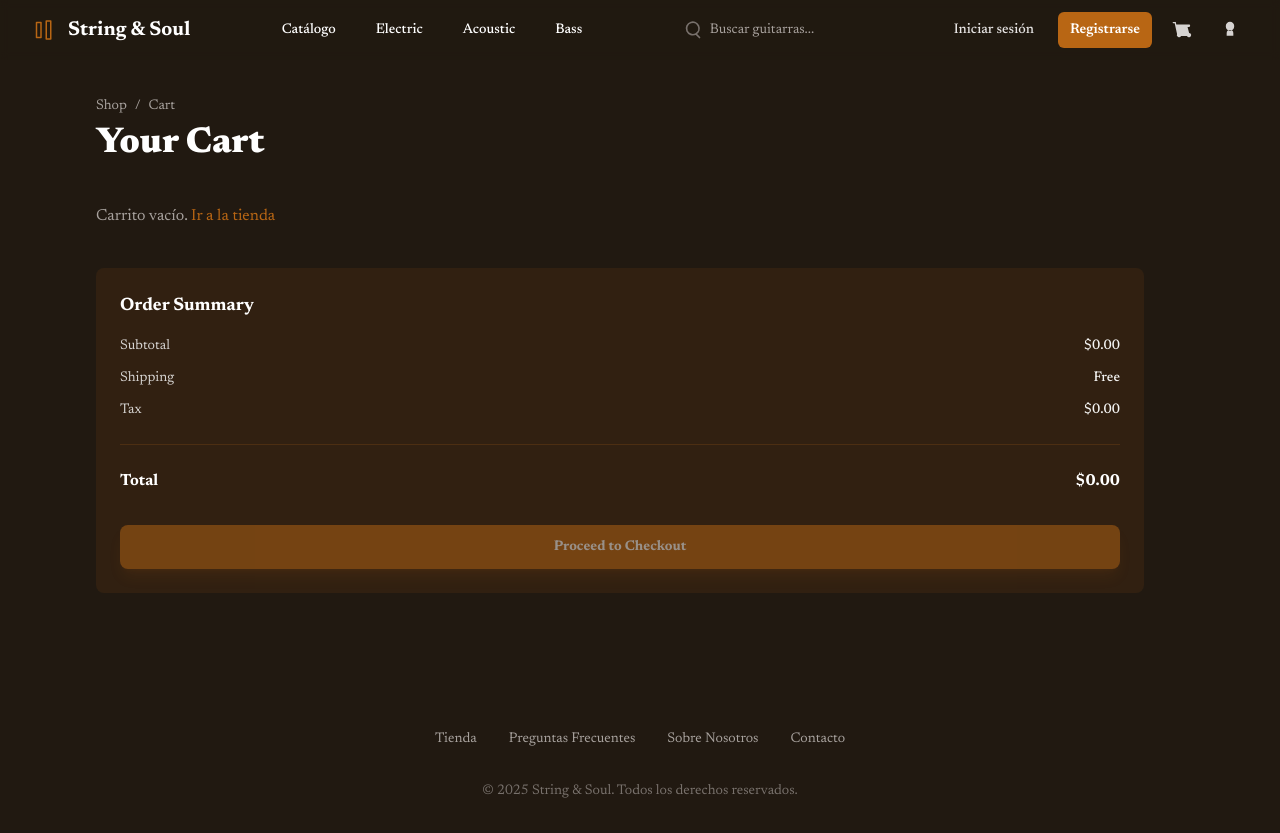
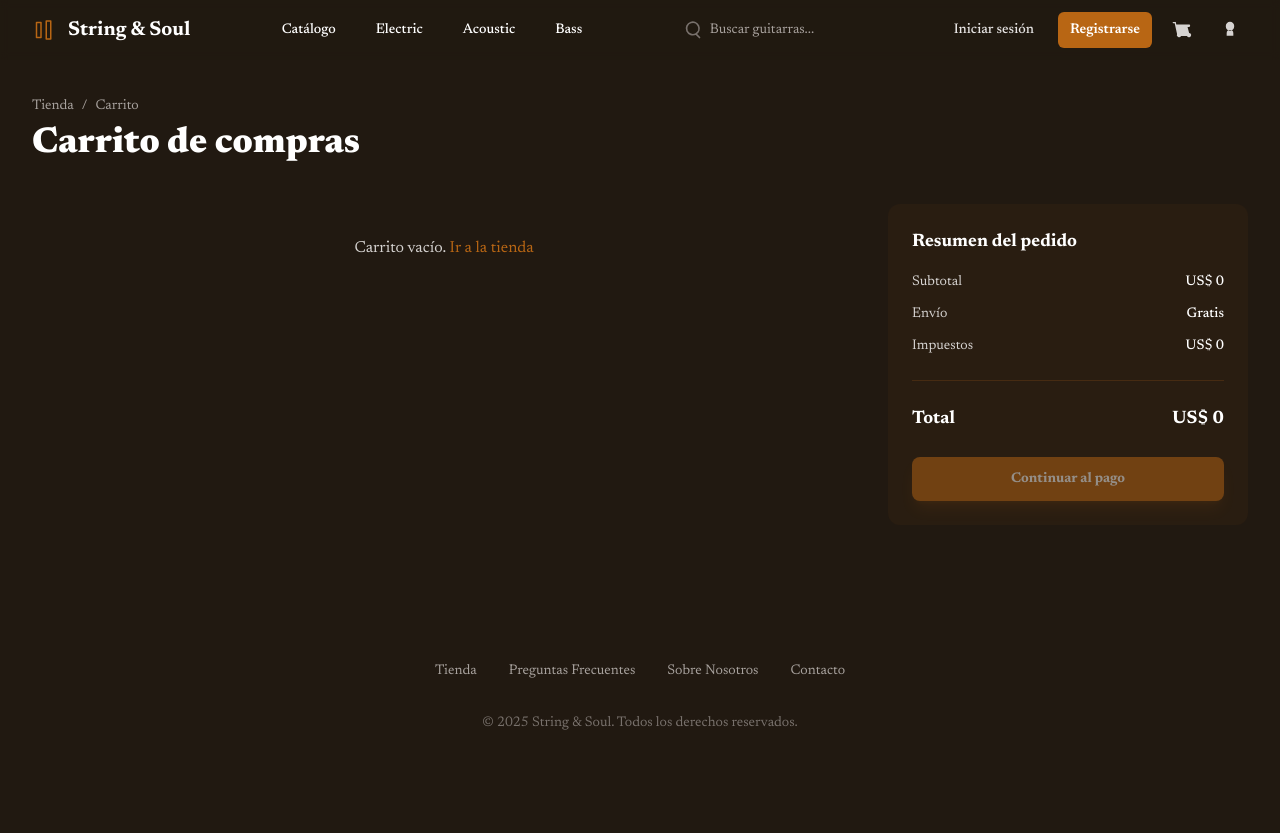
Before and after one commit to romanhubUADE/proyectoAPI_FRONT, a React (Vite) app in the folder React Fetch/client/: page /cart in a window 1280 px wide. After the commit the page ends 800 px from the top, so only its background shows below. Built offline with nearby package versions, Linux system fonts and the light colour scheme.

Commit message:
arregle el carrito tmb

```diff
--- a/React Fetch/client/src/pages/CartPage.jsx
+++ b/React Fetch/client/src/pages/CartPage.jsx
@@ -1,7 +1,12 @@
 import { Link, useNavigate } from "react-router-dom";
 import { useShop } from "../context/ShopContext.jsx";
 
-const fmt = n => `$${Number(n).toFixed(2)}`;
+const fmt = (n) =>
+  new Intl.NumberFormat("es-AR", {
+    style: "currency",
+    currency: "USD",
+    minimumFractionDigits: 0,
+  }).format(Number(n || 0));
 
 export default function CartPage() {
   const { state, dispatch, priceWithDiscount } = useShop();
@@ -9,122 +14,142 @@ export default function CartPage() {
 
   const items = state.cart ?? [];
   const subtotal = items.reduce((t, i) => t + priceWithDiscount(i) * i.qty, 0);
-
   const setQty = (id, qty) =>
     dispatch({ type: "SET_QTY", payload: { id, qty: Math.max(1, qty | 0) } });
 
+  // ---- helper: obtiene imagen confiable para cada item ----
+  const getItemImage = (item) => {
+    const prod =
+      state.products?.find((p) => String(p.id) === String(item.id)) || null;
     return (
-    <main className="bg-background-light dark:bg-background-dark text-stone-200">
-      <div className="mx-auto max-w-6xl px-4 sm:px-6 lg:px-8 py-10">
-        {/* migas */}
+      item.image ||
+      item.images?.[0] ||
+      prod?.image ||
+      prod?.images?.[0] ||
+      "" // poné aquí un placeholder si querés, ej: "/img/placeholder.jpg"
+    );
+  };
+
+  return (
+    <main className="bg-background-light text-white dark:bg-background-dark">
+      <div className="mx-auto max-w-7xl px-6 py-10 lg:px-8">
+        {/* Migas */}
         <p className="text-sm text-stone-400">
-          <Link to="/catalog" className="hover:text-primary">Shop</Link>
+          <Link to="/catalog" className="hover:text-primary">Tienda</Link>
           <span className="mx-2">/</span>
-          Cart
+          Carrito
         </p>
 
-        <h1 className="mt-2 text-4xl font-extrabold text-white">Your Cart</h1>
+        <h1 className="mt-2 text-4xl font-extrabold">Carrito de compras</h1>
 
-        {/* layout principal */}
-        <div className="mt-10 grid grid-cols-1 gap-10 lg:grid-cols-3">
-          {/* LISTA */}
-          <section className="lg:col-span-2">
+        {/* ===== Layout principal en 12 columnas ===== */}
+        <div className="mt-10 grid gap-8 lg:[grid-template-columns:minmax(0,1fr)_360px]">
+          {/* LISTA (izquierda) */}
+          <aside className="lg:col-start-1 lg:row-start-1 lg:sticky lg:top-24 h-max bg-transparent border-none rounded-none p-0">
+            <section className="lg:col-span-8">
               {items.length ? (
-              <ul className="divide-y divide-primary/20">
-                {items.map((i) => (
-                  <li key={i.id} className="py-8">
-                    <div className="flex items-center gap-6">
+                <ul className="divide-y divide-white/10">
+                  {items.map((i) => {
+                    const img = getItemImage(i);
+                    return (
+                      <li key={i.id} className="py-6 first:border-t first:border-white/10">
+                        <div className="grid grid-cols-[96px,1fr,auto] items-center gap-6">
                           <Link
                             to={`/product/${i.id}`}
-                        className="block h-32 w-32 flex-shrink-0 overflow-hidden rounded-lg bg-stone-800"
+                            className="h-24 w-24 overflow-hidden rounded-lg bg-stone-800"
                           >
                             <img
-                          src={i.image}
+                              src={img}
                               alt={i.name}
+                              loading="lazy"
                               className="h-full w-full object-cover"
                             />
                           </Link>
 
-                      <div className="flex-1">
-                        <div className="flex items-start justify-between gap-4">
-                          <div>
+                          <div className="flex flex-col gap-2">
                             <Link
                               to={`/product/${i.id}`}
-                              className="text-lg font-semibold text-white hover:text-primary"
+                              className="text-lg font-semibold hover:text-primary"
                             >
                               {i.name}
                             </Link>
-                            <p className="mt-1 text-sm text-stone-400">
-                              {i.category}
-                            </p>
-                          </div>
-                          <p className="text-lg font-semibold text-white">
-                            {fmt(priceWithDiscount(i) * i.qty)}
-                          </p>
-                        </div>
+                            <p className="text-sm text-stone-400">{i.category}</p>
 
-                        <div className="mt-4 flex items-center justify-between">
-                          <div className="flex items-center gap-3">
+                            <div className="mt-1 flex items-center gap-3">
                               <button
                                 onClick={() => setQty(i.id, i.qty - 1)}
                                 className="h-8 w-8 rounded-full ring-1 ring-primary/30 hover:bg-primary/20"
-                              aria-label="decrease"
+                                aria-label="disminuir"
                               >
                                 −
                               </button>
                               <input
                                 value={i.qty}
-                              onChange={(e) => setQty(i.id, Number(e.target.value))}
+                                onChange={(e) =>
+                                  setQty(i.id, Number(e.target.value))
+                                }
                                 className="w-12 rounded-md border border-primary/30 bg-transparent p-1 text-center"
                               />
                               <button
                                 onClick={() => setQty(i.id, i.qty + 1)}
                                 className="h-8 w-8 rounded-full ring-1 ring-primary/30 hover:bg-primary/20"
-                              aria-label="increase"
+                                aria-label="aumentar"
                               >
                                 +
                               </button>
-                          </div>
 
                               <button
-                            onClick={() => dispatch({ type: "REMOVE", payload: i.id })}
-                            className="text-sm text-stone-400 hover:text-primary"
+                                onClick={() =>
+                                  dispatch({ type: "REMOVE", payload: i.id })
+                                }
+                                className="ml-3 text-sm text-stone-400 hover:text-primary"
                               >
-                            Remove
+                                Quitar
                               </button>
                             </div>
                           </div>
+
+                          <p className="text-right text-lg font-semibold">
+                            {fmt(priceWithDiscount(i) * i.qty)}
+                          </p>
                         </div>
                       </li>
-                ))}
+                    );
+                  })}
                 </ul>
               ) : (
-              <p className="text-stone-400">Carrito vacío. <Link className="text-primary" to="/catalog">Ir a la tienda</Link></p>
+                <div className="rounded-xl border border-white/10 p-8 text-center text-stone-300">
+                  Carrito vacío.{" "}
+                  <Link className="text-primary" to="/catalog">
+                    Ir a la tienda
+                  </Link>
+                </div>
               )}
             </section>
+          </aside>
 
-          {/* RESUMEN sticky */}
-          <aside className="h-max rounded-lg border border-primary/20 bg-primary/10 p-6 lg:sticky lg:top-24 overflow-hidden">
-            <h2 className="mb-4 text-lg font-bold text-white">Order Summary</h2>
+          {/* RESUMEN (derecha) */}
+          <aside className="lg:col-start-2 lg:row-start-1 lg:sticky lg:top-24 h-max rounded-xl border border-primary/20 bg-primary/5 p-6">
+            <h2 className="mb-4 text-lg font-bold">Resumen del pedido</h2>
 
             <div className="space-y-3 text-sm">
               <div className="flex justify-between">
                 <span className="text-stone-300">Subtotal</span>
-                <span className="font-medium text-stone-100">{fmt(subtotal)}</span>
+                <span className="font-medium">{fmt(subtotal)}</span>
               </div>
               <div className="flex justify-between">
-                <span className="text-stone-300">Shipping</span>
-                <span className="font-medium text-stone-100">Free</span>
+                <span className="text-stone-300">Envío</span>
+                <span className="font-medium">Gratis</span>
               </div>
               <div className="flex justify-between">
-                <span className="text-stone-300">Tax</span>
-                <span className="font-medium text-stone-100">{fmt(0)}</span>
+                <span className="text-stone-300">Impuestos</span>
+                <span className="font-medium">{fmt(0)}</span>
               </div>
             </div>
 
             <div className="my-6 h-px bg-primary/20" />
 
-            <div className="flex justify-between font-bold text-white">
+            <div className="flex justify-between text-lg font-bold">
               <span>Total</span>
               <span>{fmt(subtotal)}</span>
             </div>
@@ -132,9 +157,9 @@ export default function CartPage() {
             <button
               disabled={!items.length}
               onClick={() => nav("/checkout")}
-              className="mt-8 w-full rounded-lg bg-primary py-3 text-sm font-bold text-white shadow-lg shadow-primary/20 transition-transform hover:shadow-lg disabled:opacity-50"
+              className="mt-6 w-full rounded-lg bg-primary py-3 text-sm font-bold text-white shadow-lg shadow-primary/20 transition hover:brightness-105 disabled:opacity-50"
             >
-              Proceed to Checkout
+              Continuar al pago
             </button>
           </aside>
         </div>
--- a/React Fetch/client/src/pages/Checkout.jsx
+++ b/React Fetch/client/src/pages/Checkout.jsx
@@ -15,14 +15,17 @@ export default function Checkout() {
   };
 
   return (
-    <main className="mx-auto max-w-3xl p-4 sm:p-6 lg:p-8">
+  <div className="flex min-h-[80vh] items-center justify-center">
+    <main className="w-full max-w-3xl p-4 sm:p-6 lg:p-8">
       <h1 className="text-3xl font-bold">Información</h1>
 
       <form onSubmit={onSubmit} className="mt-8 space-y-8">
         <section>
           <h2 className="text-xl font-semibold">Contacto</h2>
           <input
-            type="email" required placeholder="Email"
+            type="email"
+            required
+            placeholder="Email"
             value={form.email}
             onChange={e => setForm({ ...form, email: e.target.value })}
             className="mt-3 w-full rounded-lg border bg-transparent px-4 py-3"
@@ -49,13 +52,17 @@ export default function Checkout() {
 
           <div className="mt-3 grid grid-cols-1 gap-3 sm:grid-cols-2">
             <input
-              required placeholder="Nombre"
-              value={form.name} onChange={e => setForm({ ...form, name: e.target.value })}
+              required
+              placeholder="Nombre"
+              value={form.name}
+              onChange={e => setForm({ ...form, name: e.target.value })}
               className="rounded-lg border bg-transparent px-4 py-3"
             />
             <input
-              required placeholder="Apellido"
-              value={form.last} onChange={e => setForm({ ...form, last: e.target.value })}
+              required
+              placeholder="Apellido"
+              value={form.last}
+              onChange={e => setForm({ ...form, last: e.target.value })}
               className="rounded-lg border bg-transparent px-4 py-3"
             />
           </div>
@@ -70,5 +77,6 @@ export default function Checkout() {
         </button>
       </form>
     </main>
-  );
+  </div>
+);
 }
```
Lines whose indentation alone changed are shown as unchanged.
